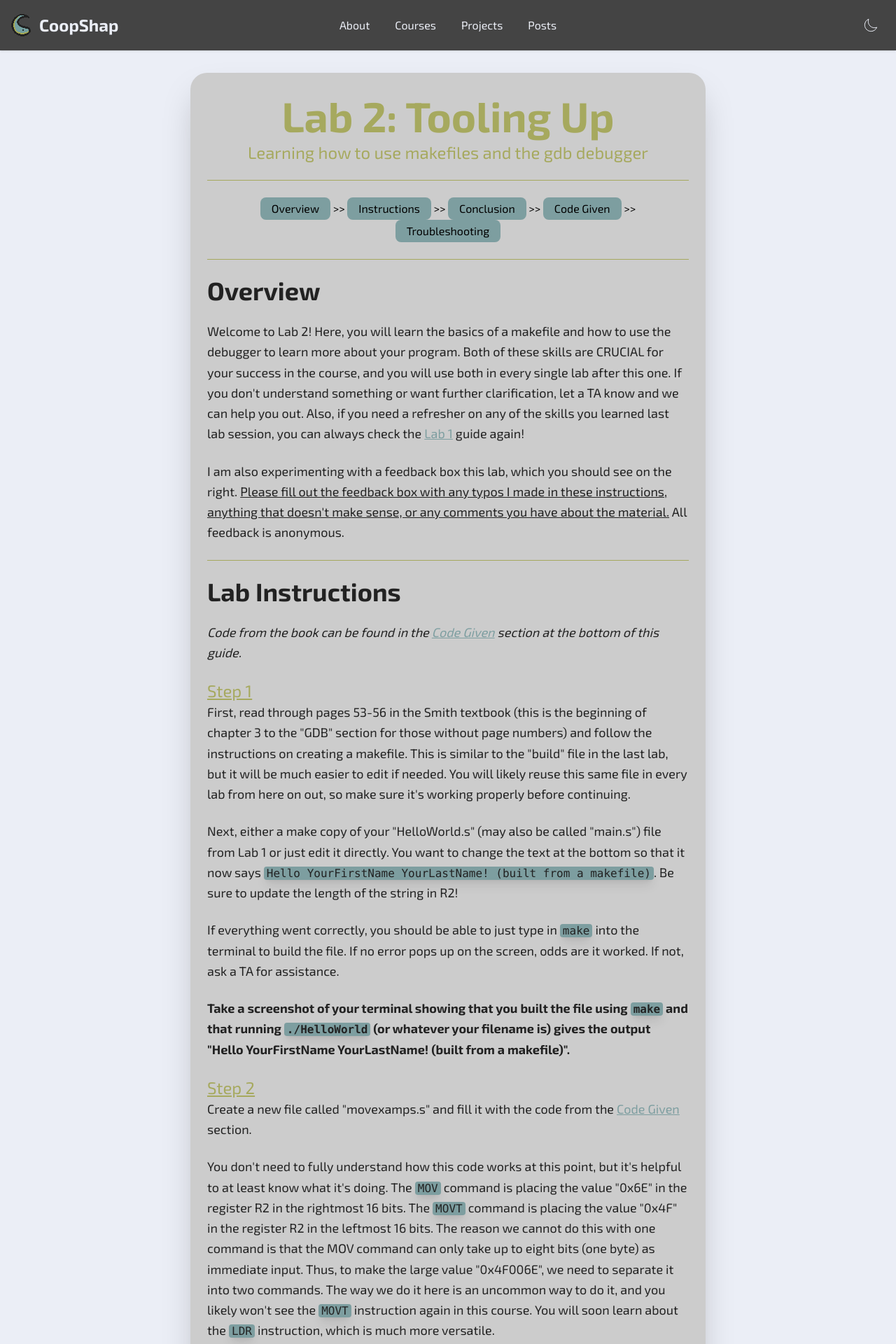
After one commit to cshapard26/CoopShapWebsite, a Flask app: page /courses/ECE1181/lab-2-tooling-up in a window 1280 px wide. The commit adds this page. Shown: the top 1920 px of the page at 70% size. Run offline with Flask 3, Linux system fonts and the light colour scheme.

Commit message:
added lab2

```diff
--- a/app.py
+++ b/app.py
@@ -27,10 +27,20 @@ def courses():
 def ece1181():
     return render_template("courses/ECE1181/index.html", title_extention="ECE1181 - ")
 
+# Previous Labs
+@app.route("/courses/ECE1181/previous-labs")
+def ece1181previouslabs():
+    return render_template("courses/ECE1181/previouslabs.html", title_extention="ECE1181 - ")
+
 # Lab1 Page
 @app.route("/courses/ECE1181/lab-1-getting-started")
 def ece1181lab1():
-    return render_template("courses/ECE1181/Lab1.html", title_extention="ECE1181 - ")
+    return render_template("courses/ECE1181/Lab1.html", title_extention="Lab 1 - ")
+
+# Lab2 Page
+@app.route("/courses/ECE1181/lab-2-tooling-up")
+def ece1181lab2():
+    return render_template("courses/ECE1181/Lab2.html", title_extention="Lab 2 - ")
 
 # Terminal Page
 @app.route("/courses/conquering-the-terminal")
--- a/static/css/output.css
+++ b/static/css/output.css
@@ -1101,6 +1101,11 @@ video {
   line-height: 1.75rem;
 }
 
+.text-sm {
+  font-size: 0.875rem;
+  line-height: 1.25rem;
+}
+
 .text-xl {
   font-size: 1.25rem;
   line-height: 1.75rem;
@@ -1695,6 +1700,10 @@ a {
     width: 100%;
   }
 
+  .sm\:grid-cols-2 {
+    grid-template-columns: repeat(2, minmax(0, 1fr));
+  }
+
   .sm\:grid-cols-3 {
     grid-template-columns: repeat(3, minmax(0, 1fr));
   }
@@ -1785,4 +1794,8 @@ a {
   .lg\:hidden {
     display: none;
   }
-}
+
+  .lg\:grid-cols-3 {
+    grid-template-columns: repeat(3, minmax(0, 1fr));
+  }
+}
--- /dev/null
+++ b/templates/courses/ECE1181/Lab2.html
@@ -0,0 +1,220 @@
+{% extends 'base.html' %}
+{% block content %}
+<body class="bg-gray-100 dark:text-steel text-[#222222]">
+    <!-- Blog Post Wrapper -->
+    <div class="max-w-screen-md px-4 py-8 mx-auto">
+        <!-- Thinner Centered Bar -->
+        <div class="dark:bg-[#444444] bg-[#CCCCCC] rounded-3xl shadow-2xl dark:shadow-white p-6 mx-auto">
+            <!-- Title Section -->
+            <div class="text-center">
+                <h1 class="text-6xl font-extrabold leading-tight text-cs-green">
+                    Lab 2: Tooling Up
+                </h1>
+                <h2 class="text-2xl text-bold leading-tight text-cs-green">
+                    Learning how to use makefiles and the gdb debugger
+                </h1>
+                 <!-- Separator -->
+                <div class="h-px bg-cs-green my-6"></div>
+                <a href="#overview" class="inline-block bg-cs-blue hover:bg-blue-700  hover:underline px-4 py-1 rounded-lg font-medium transition-all duration-300">
+                    Overview
+                </a> >>
+                <a href="#instructions" class="inline-block bg-cs-blue hover:bg-blue-700 hover:underline px-4 py-1 rounded-lg font-medium transition-all duration-300">
+                    Instructions
+                </a> >>
+                <a href="#conclusion" class="inline-block bg-cs-blue hover:bg-blue-700 hover:underline px-4 py-1 rounded-lg font-medium transition-all duration-300">
+                    Conclusion
+                </a> >>
+                <a href="#code-given" class="inline-block bg-cs-blue hover:bg-blue-700 hover:underline px-4 py-1 rounded-lg font-medium transition-all duration-300">
+                    Code Given
+                </a> >>
+                <a href="#troubleshooting" class="inline-block bg-cs-blue hover:bg-blue-700 hover:underline px-4 py-1 rounded-lg font-medium transition-all duration-300">
+                    Troubleshooting
+                </a>
+            </div>
+
+            <!-- Separator -->
+            <div class="h-px bg-cs-green my-6"></div>
+
+            <!-- Blog Content -->
+            <div class="prose prose-lg mx-auto dark:text-steel text-[#222222]">
+                <h1 id="overview" class="text-4xl font-extrabold">Overview</h1>
+                <br/>
+                <p class="leading-relaxed text-lg">
+                    Welcome to Lab 2! Here, you will learn the basics of a makefile and how to use the debugger to learn more about your program. Both of these skills are CRUCIAL for your success in the course, and you will use both in every single lab after this one. If you don't understand something or want further clarification, let a TA know and we can help you out. Also, if you need a refresher on any of the skills you learned last lab session, you can always check the <a href="lab-1-getting-started" class="text-lg text-cs-blue hover:text-blue-700 underline">Lab 1</a> guide again!
+                </p>
+                <br/>
+                <p class="leading-relaxed text-lg">
+                    I am also experimenting with a feedback box this lab, which you should see on the right. <a class="underline">Please fill out the feedback box with any typos I made in these instructions, anything that doesn't make sense, or any comments you have about the material.</a> All feedback is anonymous.
+                </p>
+                <!-- Separator -->
+                <div class="h-px bg-cs-green my-6"></div>
+
+                <h1 id="instructions" class="text-4xl font-extrabold">Lab Instructions</h1>
+                <br/>
+                <p class="leading-relaxed text-lg italic">
+                    Code from the book can be found in the <a href="#code-given" class="text-lg text-cs-blue hover:text-blue-700 underline">Code Given</a> section at the bottom of this guide.
+                </p>
+                <br/>
+                <h1 class="text-2xl text-bold underline text-cs-green">Step 1</h1>
+                <p class="leading-relaxed text-lg">
+                    First, read through pages 53-56 in the Smith textbook (this is the beginning of chapter 3 to the "GDB" section for those without page numbers) and follow the instructions on creating a makefile. This is similar to the "build" file in the last lab, but it will be much easier to edit if needed. You will likely reuse this same file in every lab from here on out, so make sure it's working properly before continuing.
+                </p>
+                <br/>
+                <p class="leading-relaxed text-lg">
+                    Next, either a make copy of your "HelloWorld.s" (may also be called "main.s") file from Lab 1 or just edit it directly. You want to change the text at the bottom so that it now says <code class="bg-cs-blue px-1 rounded shadow-lg text-base">Hello YourFirstName YourLastName! (built from a makefile)</code>. Be sure to update the length of the string in R2!
+                </p>
+                <br/>
+                <p class="leading-relaxed text-lg">
+                    If everything went correctly, you should be able to just type in <code class="bg-cs-blue px-1 rounded shadow-lg text-base">make</code> into the terminal to build the file. If no error pops up on the screen, odds are it worked. If not, ask a TA for assistance.
+                </p>
+                <br/>
+                <p class="leading-relaxed text-lg font-extrabold">
+                    Take a screenshot of your terminal showing that you built the file using <code class="bg-cs-blue px-1 rounded shadow-lg text-base">make</code> and that running <code class="bg-cs-blue px-1 rounded shadow-lg text-base">./HelloWorld</code> (or whatever your filename is) gives the output "Hello YourFirstName YourLastName! (built from a makefile)".
+                </p>
+                <br/>
+                <h1 class="text-2xl text-bold underline text-cs-green">Step 2</h1>
+                <p class="leading-relaxed text-lg">
+                    Create a new file called "movexamps.s" and fill it with the code from the <a href="#code-given" class="text-lg text-cs-blue hover:text-blue-700 underline">Code Given</a> section.
+                </p>
+                <br/>
+                <p class="leading-relaxed text-lg">
+                    You don't need to fully understand how this code works at this point, but it's helpful to at least know what it's doing. The <code class="bg-cs-blue px-1 rounded shadow-lg text-base">MOV</code> command is placing the value "0x6E" in the register R2 in the rightmost 16 bits. The <code class="bg-cs-blue px-1 rounded shadow-lg text-base">MOVT</code> command is placing the value "0x4F" in the register R2 in the leftmost 16 bits. The reason we cannot do this with one command is that the MOV command can only take up to eight bits (one byte) as immediate input. Thus, to make the large value "0x4F006E", we need to separate it into two commands. The way we do it here is an uncommon way to do it, and you likely won't see the <code class="bg-cs-blue px-1 rounded shadow-lg text-base">MOVT</code> instruction again in this course. You will soon learn about the <code class="bg-cs-blue px-1 rounded shadow-lg text-base">LDR</code> instruction, which is much more versatile.
+                </p>
+                <br/>
+                <p class="leading-relaxed text-lg">
+                    You will also want to update your "makefile" so that everything named "main" should be replaced with "movexamps". There should be 3 updates total. Make sure to keep the same file extention (i.e. "main.o" should become "movexamps.o" and "main" should become "movexamps").
+                </p>
+                <br/>
+                <p class="leading-relaxed text-lg">
+                    Follow the instructions on pages 56-63 (from "GDB" to "Source Control...") in the Smith book. You will become VERY familiar with this process from now on. Commit it to memory, as you will use it in every lab from here on out. As a summary:
+                </p>
+                <br/>
+                <ol class="list-decimal ml-6 text-lg space-y-2">
+                    <li>Use the command <code class="bg-cs-blue px-1 rounded shadow-lg text-base">make -B DEBUG=1</code> to make your file with the debugger enabled. If you do not include "DEBUG=1", then you cannot use the debugger (gdb) on your program. The "-B" just forces your file to re-make. Without it, you may get the message "file is already up to date," which prevents debugging symbols from appearing in the executable.</li>
+                    <li>Type <code class="bg-cs-blue px-1 rounded shadow-lg text-base">gdb FileNameWithoutExtention</code> (an extention is the .s, .o, etc). I shouldn't have to say this, but replace "FileNameWithoutExtention" with the actual name of your file (like "movexamps").This should show the debug shell, denoted by the "(gbd)" at the beginning of the line.</li>
+                    <li>Type <code class="bg-cs-blue px-1 rounded shadow-lg text-base">b _start</code> to set a breakpoint to the start of your program. You can see this breakpoint directly in the code. To set different breakpoints, simply change the command to reflect the name of the breakpoint you want to set.</li>
+                    <li>Type <code class="bg-cs-blue px-1 rounded shadow-lg text-base">r</code> to run the program. It will automatically stop at your first breakpoint. In this case, it is the start of your program.</li>
+                    <li>Here, you will see a line like <code class="bg-cs-blue px-1 rounded shadow-lg text-base">_start: MOV R2, #0x6E</code>. To EXECUTE this line (it has not been done yet), type <code class="bg-cs-blue px-1 rounded shadow-lg text-base">s</code>, which stands for "step." Every time you type <code class="bg-cs-blue px-1 rounded shadow-lg text-base">s</code>, it will execute one line of code. Do this as many times as needed to get where you want (or set a separate breakpoint).</li>
+                    <li>At any time, type <code class="bg-cs-blue px-1 rounded shadow-lg text-base">i r</code> (for "inspect registers") to check what values are stored in all the registers. This screen also contains a lot more helpful information, which you will learn about more in the coming labs.</li>
+                    <li>You can also type <code class="bg-cs-blue px-1 rounded shadow-lg text-base">x /4ubfx MemoryAddress</code> to check the contents of the memory at a specific location. You will learn more about this in a later lab.</li>
+                    <li>To quit out of the (gbd) shell, type <code class="bg-cs-blue px-1 rounded shadow-lg text-base">q</code> or <code class="bg-cs-blue px-1 rounded shadow-lg text-base">quit</code>. If it pulls up a yes/no prompt, say <code class="bg-cs-blue px-1 rounded shadow-lg text-base">y</code>.</li>
+                </ol>
+                <br/>
+                <p class="leading-relaxed text-lg">
+                    Now, open up your "movexamps.s" file and change the code so that the first four digits of your SMUID appear in the register. So, if your SMUID is 0x12345678, you want it to appear in R2 as 0x120034. You should only need to change two numbers. <a class="italic">Make sure to <code class="bg-cs-blue px-1 rounded shadow-lg text-base">make</code> your file again after every edit.</a> Next, use the debug protocol listed above to run this system and show that the value of R2 is 0x120034 (or whatever your ID is). <a class="font-extrabold">Take a screenshot showing the debug process and the first digits of your SMUID in R2.</a>
+                </p>
+                <br/>
+                <h1 class="text-2xl text-bold underline text-cs-green">Step 3</h1>
+                <p class="leading-relaxed text-lg">
+                    Update your code to place the same ID number into 4 different registers (R2-R5). This can be done with the following code, where the numbers are from your SMUID like before (using 0x12345678 as example):
+                </p>
+                <br/>
+                <pre class="dark:bg-gray-600 bg-gray-400 rounded-lg p-4 shadow-2xl overflow-auto">
+    MOV R2, #0x34
+    MOVT R2, #0x12
+    MOV R3, #0x34
+    MOVT R3, #0x12
+    MOV R4, #0x34
+    MOVT R4, #0x12
+    MOV R5, #0x34
+    MOVT R5, #0x12 </pre>
+                <br/>
+                <p class="leading-relaxed text-lg">
+                    Next, you want to add a breakpoint to another line. Add a breakpoint tag (hint: this is what <code class="bg-cs-blue px-1 rounded shadow-lg text-base">_start</code> is, but it can be any name) before one of the MOV commands (besides the R2 one). Use the debugging procedure you learned in Step 2 to create a breakpoint at your new tag, run to it, and step over the lines where it is placed.
+                </p>
+                </br>
+                <p class="leading-relaxed text-lg">
+                    You also want to display the contents of the registers AND the contents of memory at the location of your breakpoint (using the command <code class="bg-cs-blue px-1 rounded shadow-lg text-base">x /4ubfi [name of your breakpoint]</code> without the brackets). <a class="font-extrabold">Take a screenshot of your terminal, showing the process of you creating a breakpoint, running to it, stepping over a few lines, and displaying both the registers and memory.</a>
+                </p>
+                </br>
+                <!-- Separator -->
+                <div class="h-px bg-cs-green my-6"></div>
+                <h1 id="conclusion" class="text-4xl font-extrabold">Conclusion</h1>
+                <br/>
+                <p class="leading-relaxed text-lg">
+                    Congratulations on finishing Lab 2! I hope this one was a bit quicker than the last and that you are feeling more comfortable with the syntax of ARM. In this lab, you learned how to build files with the special "makefile," load large numbers into registers, and use the debugger (gdb) to analyze your code while it is running. If you have any questions, be sure to ask a TA. We also have office hours if you have more questions. For Cooper's office hours, email him at cshapard@smu.edu to set up a meeting location. Be sure to turn in your lab report before next lab, and have a great rest of your day.
+                </p>
+                <br/>
+                <!-- Separator -->
+                <div class="h-px bg-cs-green my-6"></div>
+                <h1 id="code-given" class="text-4xl font-extrabold">Code Given</h1>
+                <br/>
+                <p class="leading-relaxed text-lg">
+                    Code is derived from Stephen Smith's Raspberry Pi Assembly Language Programming book, modified to fit the needs of this course. Credit belongs to the original author.
+                </p>
+                <br/>
+                <h1 class="text-2xl text-bold underline text-cs-green">makefile</h1>
+                <p class="leading-relaxed text-lg">
+                    (<a class="font-bold">WARNING: Make sure that the lines that start with "as" and "ld" both have a TAB before them. Copying and pasting will replace it with four spaces, which will not work.</a>):
+                </p>
+                <br/>
+                <pre class="dark:bg-gray-600 bg-gray-400 rounded-lg p-4 shadow-2xl overflow-auto">
+OBJS = movexamps.o
+
+ifdef DEBUG
+DEBUGFLGS = -g
+else
+DEBUGFLGS =
+endif
+
+%.o : %.s
+    as $(DEBUGFLGS) $< -o $@
+movexamps: $(OBJS)
+    ld -o movexamps $(OBJS)</pre>
+                <br/>
+                <h1 class="text-2xl text-bold underline text-cs-green">movexamps.s</h1>
+                <pre class="dark:bg-gray-600 bg-gray-400 rounded-lg p-4 shadow-2xl overflow-auto">
+@
+@ Examples of the MOV instruction.
+@
+.global _start      @ Provide program starting address
+                    @ Load R2 with 0x4F006E first using MOV and MOVT
+_start:
+    MOV R2, #0x6E
+    MOVT R2, #0x4F
+
+    MOV R0, #0      @ Use 0 return code
+    MOV R7, #1      @ Service command code 1
+    svc 0           @ Call Linux to terminate</pre>
+                <br/>
+                <!-- Separator -->
+                <div class="h-px bg-cs-green my-6"></div>
+                <h1 id="troubleshooting" class="text-4xl font-extrabold">Troubleshooting</h1>
+                <br/>
+                <p class="leading-relaxed text-lg">
+                    Code is derived from Stephen Smith's Raspberry Pi Assembly Language Programming book, modified to fit the needs of this course. Credit belongs to the original author.
+                </p>
+                <ol class="list-decimal ml-6 text-lg space-y-2">
+                    <li>Check the filename. Is it "moveexamps" or "movexamps"? Either works, but it has to stay consistent throughout the program.</li>
+                    <li>Did you write "movexamp.s" instead of "movexamps.s"? This is the most common mistake we see.</li>
+                    <li>If you do <code class="bg-cs-blue px-1 rounded shadow-lg text-base">gdb [filename]</code> and the (gdb) shell says "(no debugging symbols found)" or something like that, you likely forgot to enable debugging with the command <code class="bg-cs-blue px-1 rounded shadow-lg text-base">make -B DEBUG=1</code>.</li>
+
+            </div>
+        </div>
+    </div>
+</body>
+{% endblock %}
+
+
+<!--
+                <h2>Blockquote Example</h2>
+                <blockquote class="border-l-4 border-cs-blue italic pl-4 text-cs-green">
+                    "This is an example of a blockquote. It's perfect for highlighting important points or quotes."
+                </blockquote>
+
+                <h2>Code Snippet Example</h2>
+                <p>
+                    Below is an example of a simple Python function:
+                </p>
+                <pre class="dark:bg-gray-600 bg-gray-400 rounded-lg p-4 shadow-2xl overflow-auto">
+def greet(name):
+    return f"Hello, {name}!"
+
+print(greet("World"))
+                </pre>
+
+
+<code class="bg-cs-blue px-1 rounded shadow-lg text-base">
+
+</code>
+-->
--- a/templates/courses/ECE1181/index.html
+++ b/templates/courses/ECE1181/index.html
@@ -9,7 +9,7 @@
                     Welcome to ECE1181
                 </h1>
                 <p class="text-xl text-gray-600 dark:text-gray-300">
-                    Enjoy your first lab!
+                    Keep it going with Lab 2!
                 </p>
             </div>
         </section>
@@ -19,8 +19,8 @@
             <div class="max-w-screen-xl px-4 mx-auto flex flex-col items-center space-y-6">
                 <div class="relative inline-block mb-6">
                     <span class="absolute -inset-2 rounded-lg bg-gradient-to-tl from-cs-green to-cs-blue blur-lg opacity-100 -z-10"></span>
-                    <a href="/courses/ECE1181/lab-1-getting-started" class="relative block bg-gradient-to-br from-cs-green to-cs-blue hover:scale-105 transform transition duration-300 text-white font-bold py-6 px-12 rounded-lg shadow-lg text-4xl">
-                        To Lab 1 >>
+                    <a href="/courses/ECE1181/lab-2-tooling-up" class="relative block bg-gradient-to-br from-cs-green to-cs-blue hover:scale-105 transform transition duration-300 text-white font-bold py-6 px-12 rounded-lg shadow-lg text-4xl">
+                        To Lab 2 >>
                     </a>
                 </div>
 
```
Also changed, not shown: templates/courses/ECE1181/previouslabs.html (added, +82 -0 lines).
